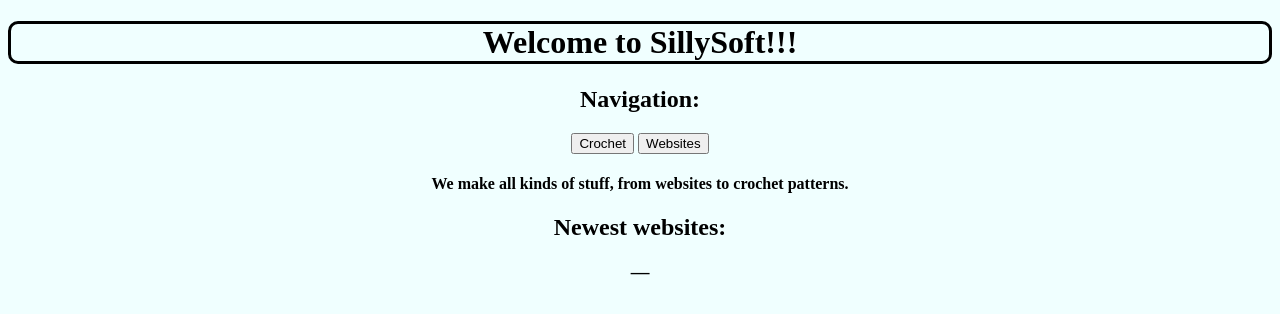
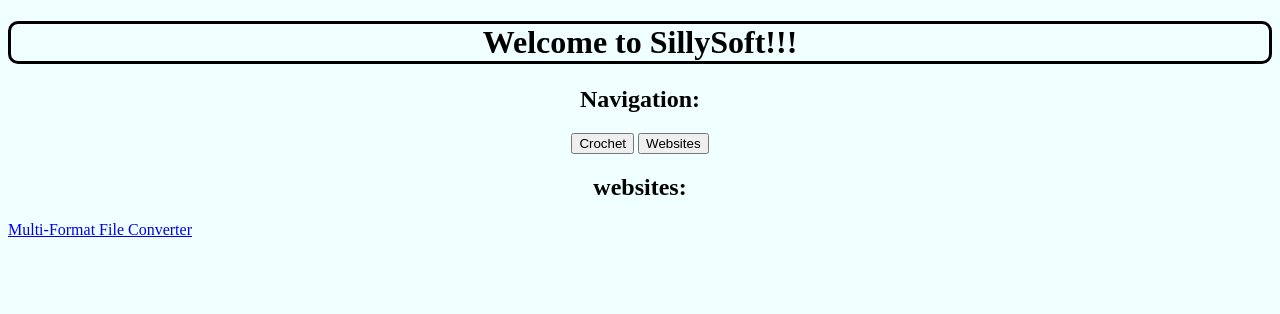
Before and after one commit to Fluff19/TheSillySoft, a website: page index.html in a window 1280 px wide. Drawn offline with Linux system fonts and the light colour scheme.

Commit message:
Update index.html

```diff
--- a/index.html
+++ b/index.html
@@ -14,9 +14,8 @@
         <button onclick="window.location.href='crochet/index.html'">Crochet</button>
         <button onclick="window.location.href='web/index.html'">Websites</button>
       </nav>
-      <h4>We make all kinds of stuff, from websites to crochet patterns.</h4>
     </main>
     <section>
-      <h2>Newest websites:</h2>
-      <h3>—</h3>
+      <h2>websites:</h2>
+      <a href="https://multi-formatfileconverter.pages.dev/">Multi-Format File Converter</a>
     </section>
```
